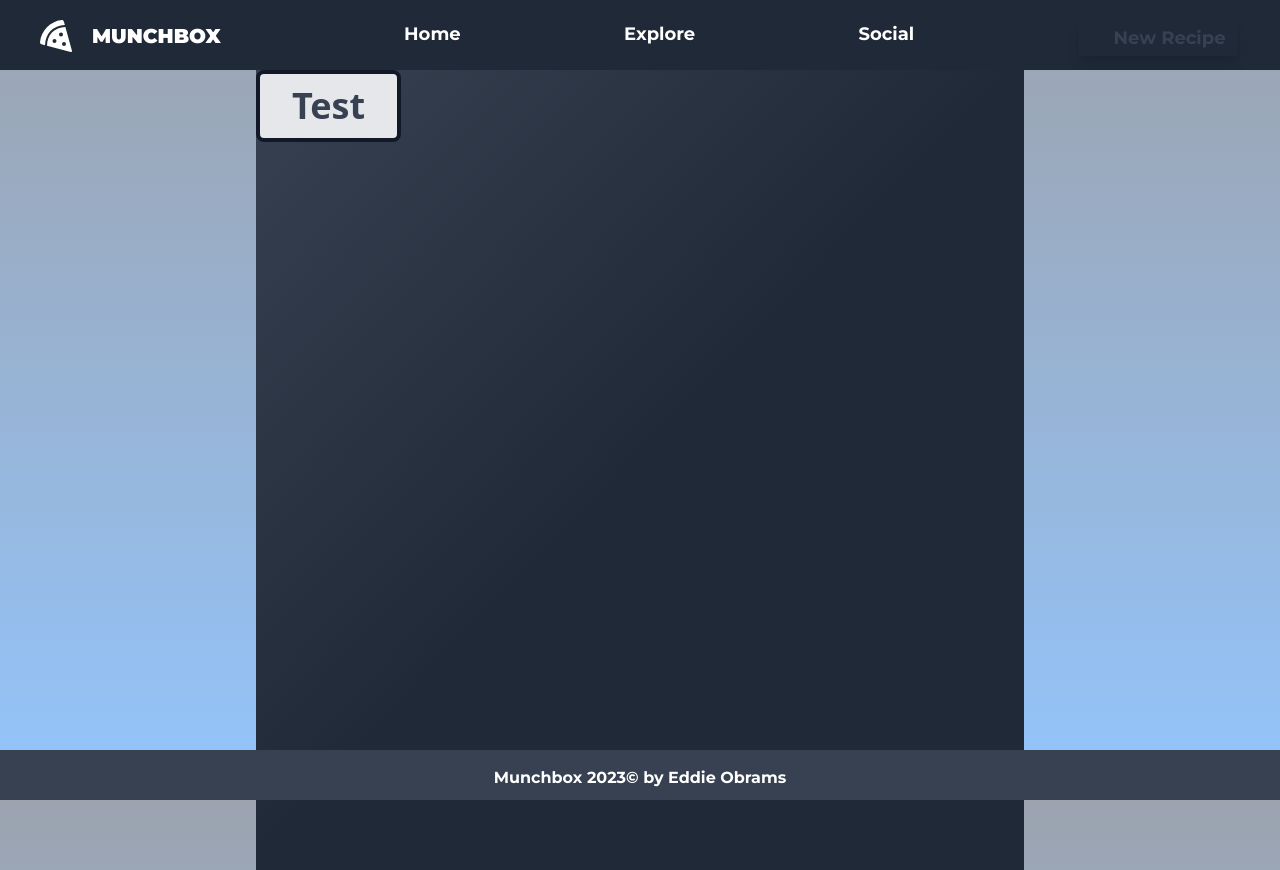
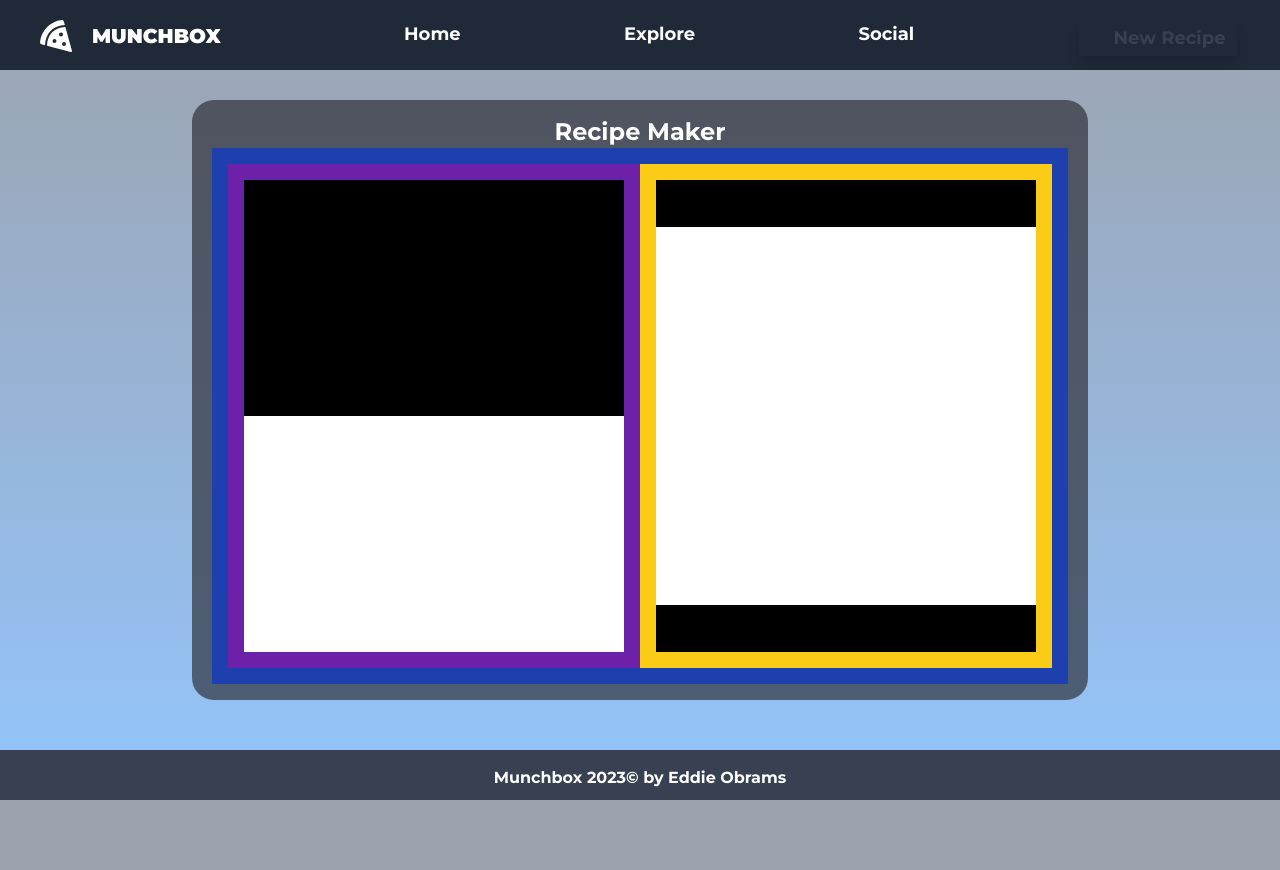
Before and after one commit to smarbo/munchbox, a Next.js app: page /recipes/new in a window 1280 px wide. After the commit the page ends 800 px from the top, so only its background shows below. Built offline with nearby package versions, Linux system fonts and the light colour scheme.

Commit message:
done flex layout for new recipe page

```diff
--- a/next.config.js
+++ b/next.config.js
@@ -1,6 +1,6 @@
 /** @type {import('next').NextConfig} */
 const nextConfig = {
-  reactStrictMode: true,
-}
+    reactStrictMode: true,
+};
 
-module.exports = nextConfig
+module.exports = nextConfig;
--- a/package.json
+++ b/package.json
@@ -19,6 +19,7 @@
     "postcss": "^8.4.27",
     "react": "18.2.0",
     "react-dom": "18.2.0",
+    "react-hook-form": "^7.45.2",
     "react-icons": "^4.10.1",
     "tailwindcss": "^3.3.3"
   }
--- a/pages/recipes/new.js
+++ b/pages/recipes/new.js
@@ -1,14 +1,27 @@
+import { useForm } from "react-hook-form";
+import { montserrat } from "@/components/Fonts";
 import Layout from "@/components/Layout";
 
 export default function NewRecipePage() {
     return (
         <Layout
+            topClass={`NEWRECIPEPAGE w-full h-screen ${montserrat.className}`}
             title="Munchbox - New Recipe"
-            topClass="NEWRECIPEPAGE w-full h-screen"
         >
-            <div className="absolute left-[50%] flex -translate-x-[50%] w-[60%] h-full -z-10 bg-gradient-to-tl from-gray-800 to-gray-700 via-gray-800">
-                <div className="text-gray-700 font-black text-4xl w-fit h-fit py-3 px-8 bg-gray-200 border-4 border-gray-900  rounded-lg">
-                    Test
+            <div className="RECIPEMAKERCONTAINER py-4 px-5 flex flex-col absolute top-[50%] left-[50%] translate-y-[-50%] translate-x-[-50%] w-[70%] h-[75%] bg-[rgba(40,41,48,0.65)] rounded-[22px]">
+                <h1 className="w-full text-center text-white font-bold text-2xl">
+                    Recipe Maker
+                </h1>
+                <div className="w-full h-full bg-blue-800 flex p-4">
+                    <div className="LEFT w-[50%] h-full bg-purple-800 p-4">
+                        <div className="TOP h-[50%] w-full bg-black"></div>
+                        <div className="BOTTOM h-[50%] w-full bg-white"></div>
+                    </div>
+                    <div className="RIGHT w-[50%] h-full bg-yellow-400 p-4">
+                        <div className="TOP h-[10%] w-full bg-black"></div>
+                        <div className="MIDDLE h-[80%] w-full bg-white"></div>
+                        <div className="BOTTOM h-[10%] w-full bg-black"></div>
+                    </div>
                 </div>
             </div>
         </Layout>
--- /dev/null
+++ b/pages/recipes/temp.js
@@ -0,0 +1,79 @@
+import { useState } from "react"; // Import useState hook
+import { useForm } from "react-hook-form";
+import Image from "next/image";
+
+import Layout from "@/components/Layout";
+
+export default function NewRecipePage() {
+    const [selectedImage, setSelectedImage] = useState(null); // State to hold the selected image
+
+    const {
+        register,
+        handleSubmit,
+        formState: { errors },
+    } = useForm();
+
+    const handleForm = (data) => {
+        console.log(data);
+    };
+
+    const handleImageSelect = () => {
+        document.getElementById("imageInput").click();
+    };
+
+    const handleImageChange = (event) => {
+        const file = event.target.files[0];
+        setSelectedImage(file);
+    };
+
+    return (
+        <Layout
+            title="Munchbox - New Recipe"
+            topClass="NEWRECIPEPAGE w-full h-screen"
+        >
+            <form onSubmit={handleSubmit(handleForm)}>
+                <div>
+                    {selectedImage && (
+                        <div>
+                            <Image
+                                src={URL.createObjectURL(selectedImage)}
+                                alt="Selected Image"
+                                width={200}
+                                height={200}
+                            />
+                        </div>
+                    )}
+                </div>
+                <button onClick={handleImageSelect}>Choose Image</button>
+                <input
+                    type="file"
+                    accept="image/*"
+                    id="imageInput"
+                    className="hidden"
+                    {...register("recipeImage")}
+                    onChange={handleImageChange} // Add onChange event to handle image selection
+                />
+                <p>{errors.recipeImage?.message}</p>
+                <input
+                    {...register("recipeTime", {
+                        required: "Please enter the cooking time.",
+                    })}
+                    placeholder="Cooking Time (minutes)"
+                />
+                <p>{errors.recipeTime?.message}</p>
+                <input
+                    {...register("recipeName", {
+                        required: "Please enter the recipe name.",
+                        minLength: {
+                            value: 4,
+                            message: "Please enter at least 4 letters.",
+                        },
+                    })}
+                    placeholder="Recipe Title"
+                />
+                <p>{errors.recipeName?.message}</p>
+                <input type="submit" />
+            </form>
+        </Layout>
+    );
+}
```
Also changed, not shown: DEVLOG.txt, flex layout.png (added), 1 other file (tests, documents, lock files or other folders).
